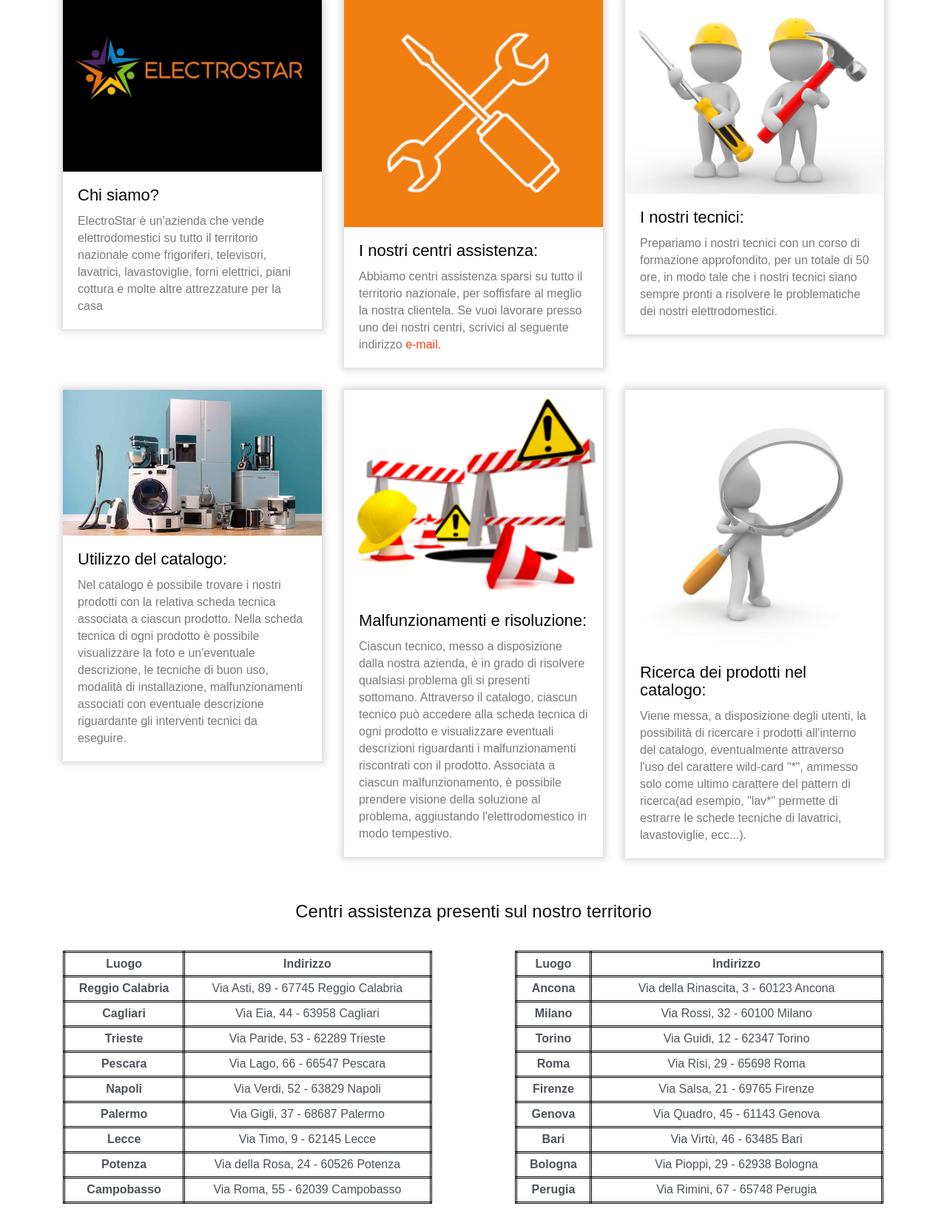
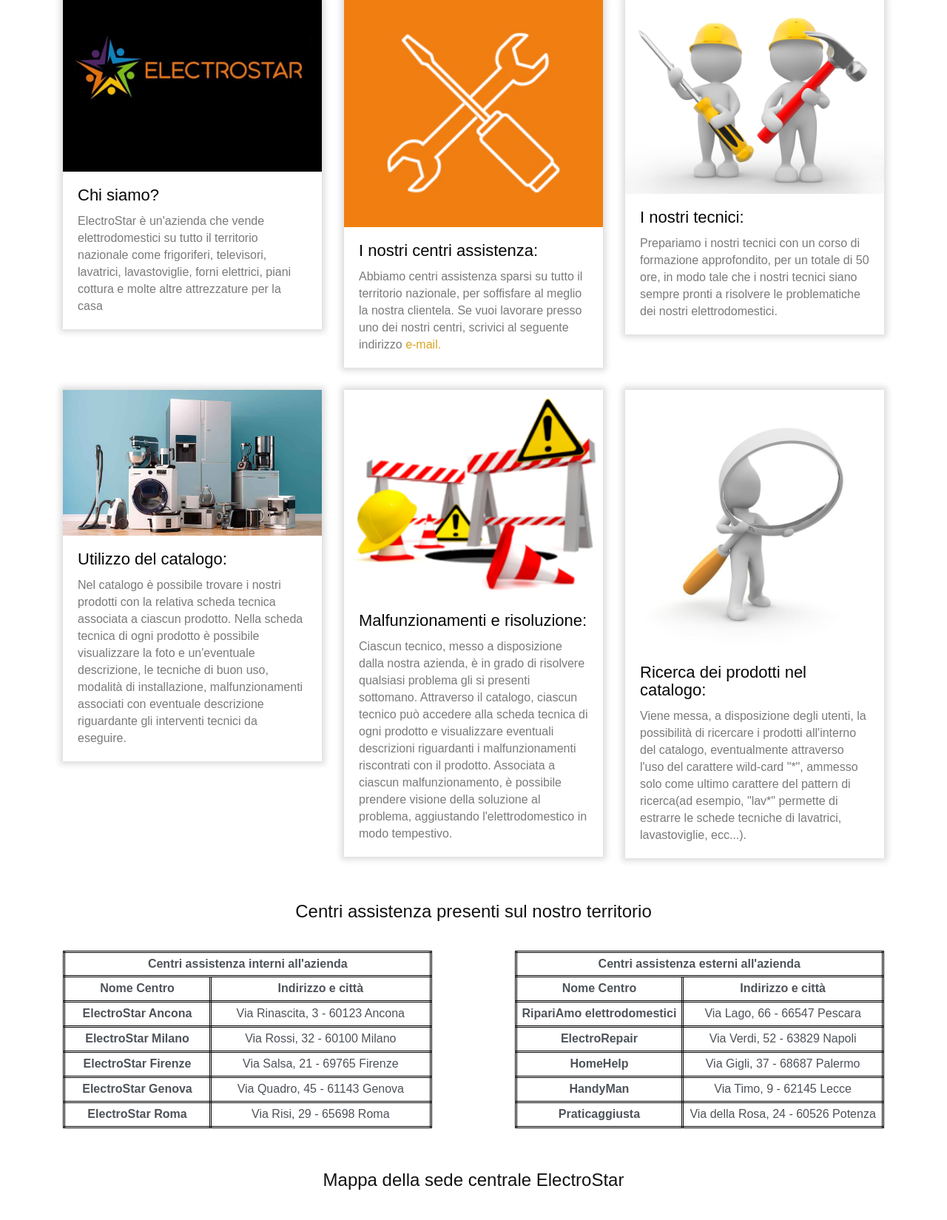
Before and after one commit to ChiaraAmalia/ProgettoTwebExtracorso, a Laravel app: template laraProject/resources/views/info.blade.php in a window 1280 px wide. Shown: the part 368-2017 px from the top of the page at 74% size. Run offline with Laravel 8, Linux system fonts and the light colour scheme; the template is opened without the code that fills it, so the values that code supplies are empty; some libraries are stand-ins or nearby versions; some web fonts are replaced.

Commit message:
modifiche

```diff
--- a/laraProject/nbproject/private/private.xml
+++ b/laraProject/nbproject/private/private.xml
@@ -3,8 +3,12 @@
     <editor-bookmarks xmlns="http://www.netbeans.org/ns/editor-bookmarks/2" lastBookmarkId="0"/>
     <open-files xmlns="http://www.netbeans.org/ns/projectui-open-files/2">
         <group>
+            <file>file:/C:/xampp/htdocs/Progetto_Extracorso/ProgettoTwebExtracorso/laraProject/resources/views/homePubblica.blade.php</file>
             <file>file:/C:/xampp/htdocs/Progetto_Extracorso/ProgettoTwebExtracorso/laraProject/resources/views/info.blade.php</file>
+            <file>file:/C:/xampp/htdocs/Progetto_Extracorso/ProgettoTwebExtracorso/laraProject/resources/views/dettagliEvento.blade.php</file>
+            <file>file:/C:/xampp/htdocs/Progetto_Extracorso/ProgettoTwebExtracorso/laraProject/public/css/style.css</file>
             <file>file:/C:/xampp/htdocs/Progetto_Extracorso/ProgettoTwebExtracorso/laraProject/resources/views/layout/footer.blade.php</file>
+            <file>file:/C:/xampp/htdocs/Progetto_Extracorso/ProgettoTwebExtracorso/laraProject/resources/views/faq.blade.php</file>
         </group>
     </open-files>
 </project-private>
--- a/laraProject/public/css/style.css
+++ b/laraProject/public/css/style.css
@@ -1734,7 +1734,8 @@
      margin-top: 90px;
 }
  .aboutbg {
-     background-color: #ff1d00;
+     background-color: #daa520;
+
 }
  .contact-page .send {
     background: #000;
@@ -2441,7 +2442,7 @@
   }
 
   a {
-    color: #ff3e13;
+    color: #daa520;
     text-decoration: none;
   }
 
@@ -2762,7 +2763,7 @@
       top: 50%;
       height: 2px;
       width: 13px;
-      background: #ff3e13;
+      background: #daa520;
       -webkit-backface-visibility: hidden;
       backface-visibility: hidden;
       -webkit-transition-property: -webkit-transform;
--- a/laraProject/resources/views/homePubblica.blade.php
+++ b/laraProject/resources/views/homePubblica.blade.php
@@ -25,7 +25,7 @@
                             tecnici specializzati possano prestare assistenza ai nostri clienti, nel miglior modo possibile.
                         L'azienda nasce con lo scopo di offrire ai propri clienti i migliori elettrodomestici sul mercato e un
                         servizio di supporto post-vendita per la risoluzione dei malfunzionamenti dei nostri prodotti.
-                        La sede centrale dell'azienda si trova in Viale della libertà, 34 - 60125 Ancona (AN).<br>
+                        La sede centrale dell'azienda si trova in Via della Ricostruzione, 34 - 60127 Ancona (AN).<br>
                         Tel. 0714599670<br>
                         e-mail: info@electrostar.it</p>
                     </div>
--- a/laraProject/resources/views/info.blade.php
+++ b/laraProject/resources/views/info.blade.php
@@ -86,31 +86,33 @@
             <br><br><h1>Centri assistenza presenti sul nostro territorio</h1>
             <div>
                 <table class="tab-info" align="right">
-                    <tr><th>Luogo</th><th>Indirizzo</th></tr>
-                    <tr><th>Ancona</th><td>Via della Rinascita, 3 - 60123 Ancona</td></tr>
-                    <tr><th>Milano</th><td>Via Rossi, 32 - 60100 Milano</td></tr>
-                    <tr><th>Torino</th><td>Via Guidi, 12 - 62347 Torino</td></tr>
-                    <tr><th>Roma</th><td>Via Risi, 29 - 65698 Roma</td></tr>
-                    <tr><th>Firenze</th><td>Via Salsa, 21 - 69765 Firenze</td></tr>
-                    <tr><th>Genova</th><td>Via Quadro, 45 - 61143 Genova</td></tr>
-                    <tr><th>Bari</th><td>Via Virtù, 46 - 63485 Bari</td></tr>
-                    <tr><th>Bologna</th><td>Via Pioppi, 29 - 62938 Bologna</td></tr>
-                    <tr><th>Perugia</th><td>Via Rimini, 67 - 65748 Perugia</td></tr>
+
+                    <tr><th colspan="2">Centri assistenza esterni all'azienda</th></tr>
+                    <tr><th>Nome Centro</th><th>Indirizzo e città</th></tr>
+                    <tr><th >RipariAmo elettrodomestici</th><td>Via Lago, 66 - 66547 Pescara</td></tr>
+                    <tr><th>ElectroRepair</th><td>Via Verdi, 52 - 63829 Napoli</td></tr>
+                    <tr><th>HomeHelp</th><td>Via Gigli, 37 - 68687 Palermo</td></tr>
+                    <tr><th>HandyMan</th><td>Via Timo, 9 - 62145 Lecce</td></tr>
+                    <tr><th>Praticaggiusta</th><td>Via della Rosa, 24 - 60526 Potenza</td></tr>
                  </table>
             </div>
             <div>
                 <table class="tab-info" >
-                    <tr><th>Luogo</th><th>Indirizzo</th></tr>
-                    <tr><th>Reggio Calabria</th><td>Via Asti, 89 - 67745 Reggio Calabria</td></tr>
-                    <tr><th>Cagliari</th><td>Via Eia, 44 - 63958 Cagliari</td></tr>
-                    <tr><th>Trieste</th><td>Via Paride, 53 - 62289 Trieste</td></tr>
-                    <tr><th>Pescara</th><td>Via Lago, 66 - 66547 Pescara</td></tr>
-                    <tr><th>Napoli</th><td>Via Verdi, 52 - 63829 Napoli</td></tr>
-                    <tr><th>Palermo</th><td>Via Gigli, 37 - 68687 Palermo</td></tr>
-                    <tr><th>Lecce</th><td>Via Timo, 9 - 62145 Lecce</td></tr>
-                    <tr><th>Potenza</th><td>Via della Rosa, 24 - 60526 Potenza</td></tr>
-                    <tr><th>Campobasso</th><td>Via Roma, 55 - 62039 Campobasso</td></tr>
+                    <tr><th colspan="2">Centri assistenza interni all'azienda</th></tr>
+                    <tr><th>Nome Centro</th><th>Indirizzo e città</th></tr>
+                    <tr><th>ElectroStar Ancona</th><td>Via Rinascita, 3 - 60123 Ancona</td></tr>
+                    <tr><th>ElectroStar Milano</th><td>Via Rossi, 32 - 60100 Milano</td></tr>
+                    <tr><th>ElectroStar Firenze</th><td>Via Salsa, 21 - 69765 Firenze</td></tr>
+                    <tr><th>ElectroStar Genova</th><td>Via Quadro, 45 - 61143 Genova</td></tr>
+                    <tr><th>ElectroStar Roma</th><td>Via Risi, 29 - 65698 Roma</td></tr>
                  </table>
+            </div>
+            <br><br>
+            <div>
+                <h1>Mappa della sede centrale ElectroStar</h1>
+                <center>
+                    <iframe src="https://www.google.com/maps/embed?pb=!1m18!1m12!1m3!1d2889.110011460128!2d13.506017515496074!3d43.604250979123!2m3!1f0!2f0!3f0!3m2!1i1024!2i768!4f13.1!3m3!1m2!1s0x132d7f856874db67%3A0x23cd0db55ee899c9!2sVia%20della%20Ricostruzione%2C%2034%2C%2060127%20Ancona%20AN!5e0!3m2!1sit!2sit!4v1628061608257!5m2!1sit!2sit" width="600" height="450" style="border:0;" allowfullscreen="" loading="lazy"></iframe>
+                </center>
             </div>
         </div>
     </div>
--- a/laraProject/resources/views/layout/footer.blade.php
+++ b/laraProject/resources/views/layout/footer.blade.php
@@ -2,7 +2,7 @@
         <div class="footer" style="display: block; padding: 50px;">
                 <ul>
                             <li>ElectroStar s.r.l.</li>
-                            <li>Viale della Libertà, 34 - 60125 Ancona (AN)</li>
+                            <li>Via della Ricostruzione, 34 - 60127 Ancona (AN)</li>
                             <li>Tel. 0714599670</li>
                             <li>e-mail: info@electrostar.it</li>
                             <li>P.IVA: 0123456789</li>
```
Also changed, not shown: laraProject/resources/views/faq.blade.php (+4 -4 lines).
